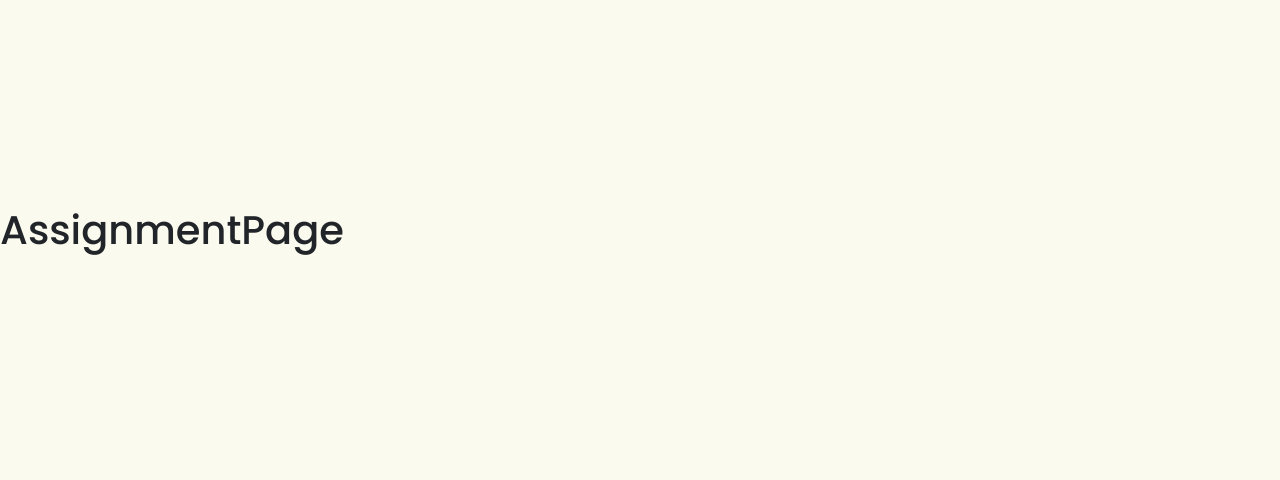
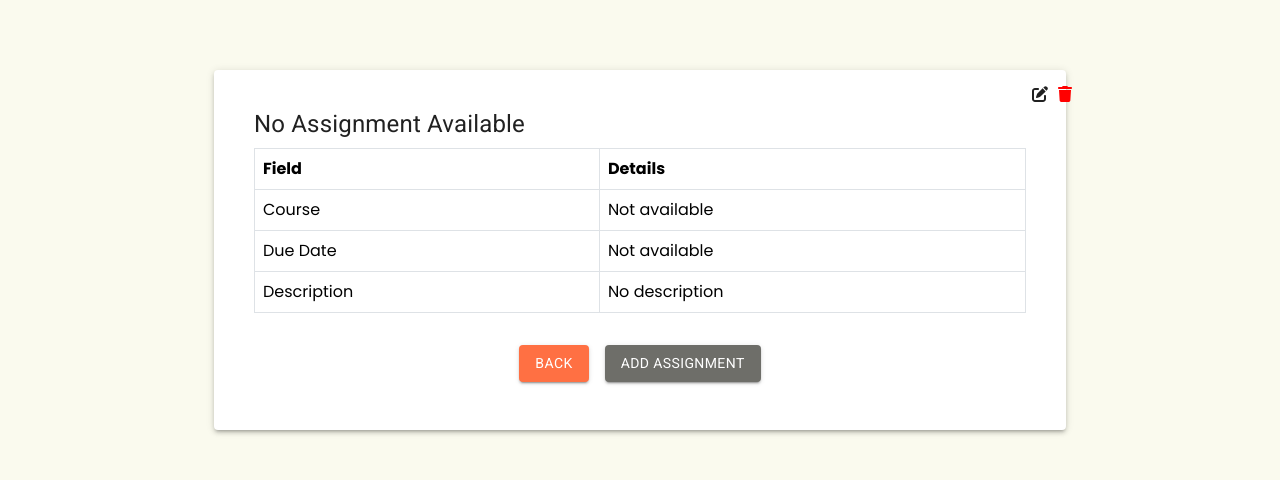
Before and after one commit to ahany42/ElearningPortal, a React (Vite) app in the folder FrontEnd/: page /AssignmentPage in a window 1280 px wide. Shown: the part 155-635 px from the top of the page. Built offline with nearby package versions, Linux system fonts and the light colour scheme; no server answers.

Commit message:
feat: add assignment page with styles and handling functions for add, delete, and edit assignments

```diff
--- a/FrontEnd/package.json
+++ b/FrontEnd/package.json
@@ -18,7 +18,7 @@
     "@fortawesome/free-solid-svg-icons": "^6.6.0",
     "@fortawesome/react-fontawesome": "^0.2.2",
     "@mui/base": "^5.0.0-beta.40",
-    "@mui/icons-material": "^6.0.2",
+    "@mui/icons-material": "^6.1.1",
     "@mui/material": "^6.1.1",
     "@mui/styled-engine-sc": "^6.0.2",
     "@mui/x-date-pickers": "^7.18.0",
--- a/FrontEnd/src/App.jsx
+++ b/FrontEnd/src/App.jsx
@@ -3,7 +3,7 @@ import Login from "./Components/Login/Login.jsx";
 import CoursesPage from "./Components/CoursesPage/CoursesPage.jsx";
 import DeadlinesPage from "./Components/DeadlinesPage/DeadlinesPage.jsx";
 import ForgotPassword from "./Components/ForgotPassword/ForgotPassword.jsx";
-import { v4 } from "uuid";
+import { v4 as uuidv4 } from "uuid";
 import SignUp from "./Components/Signup/Signup.jsx";
 import "./index.css";
 import {
@@ -35,6 +35,7 @@ import AddExam from "./Components/AddExam/AddExam.jsx";
 import ChangePassword from "./Components/ChangePassword/ChangePassword.jsx";
 import Loader from "./Components/Loader/Loader.jsx";
 import AssignmentPage from "./Components/AssignmentPage/AssignmentPage.jsx";
+import ExamPage from "./Components/ExamPage/ExamPage.jsx";
 const pathsWithNoHeaderAndFooter = [
     // "/ForgetPassword",
 ];
@@ -52,7 +53,7 @@ const pathsNotRequireAuthentication = [
     '/SignUp',
 ];
 
-let data = [
+const data = [
   {
     id: "e55d8be9-d517-4fdb-a813-7314410d920f",
     title: "html&css",
@@ -78,6 +79,22 @@ let data = [
     hours: 5,
   },
 ];
+const tasks = [
+  {
+    id: uuidv4(),
+    title: "Assignment 1",
+    course: "React Basics",
+    dueDate: "2024-09-30",
+    description: "This is a React assignment",
+  },
+  {
+    id: uuidv4(),
+    title: "Assignment 2",
+    course: "Node.js",
+    dueDate: "2024-10-05",
+    description: "This is a Node.js assignment",
+  },
+];
 
 export const CurrentUserContext = createContext();
 
@@ -89,6 +106,7 @@ function App() {
     const [ isAuthenticated, setIsAuthenticated ] = useState(!!getCookie('token'));
     const [ currentUser, setCurrentUser ] = useState({});
     const [ activeErrors, setActiveErrors ] = useState([]);
+    const [assignments, setAssignments] = useState(tasks)
     const [ loading, setLoading ] = useState(false);
     const navigate = useNavigate();
     const routes = useLocation();
@@ -220,6 +238,10 @@ function App() {
             return [...prevState, newCourse]
         });
     };
+    const addAssignmentHandler=(newAssignment)=>{
+        setAssignments([...assignments,newAssignment])
+    }
+
 
     const showMessage = (msg, error) => {
         if (msg && (error === true || error === false)) {
@@ -283,11 +305,23 @@ function App() {
                     />
                   }
                 />
-                <Route path="/deadline" element={<DeadlinesPage />} />
+                <Route
+                  path="/deadline"
+                  element={<DeadlinesPage assignments={assignments} />}
+                />
                 <Route path="/CourseDetails/:id" element={<CourseDetails />} />
                 <Route path="/AddExam" element={<AddExam />} />
                 <Route path="/logout" element={<Logout />} />
-                <Route path="/AssignmentPage" element={<AssignmentPage />} />
+                <Route
+                path="/AssignmentPage"
+                  element={
+                    <AssignmentPage
+                    addAssignmentHandler={addAssignmentHandler}
+                    setAssignments
+                    ={setAssignments}/>
+                }
+                />
+                <Route path="/ExamPage" element={<ExamPage />} />
                 <Route
                   path="*"
                   element={
--- a/FrontEnd/src/Components/AssignmentPage/AssignmentPage.jsx
+++ b/FrontEnd/src/Components/AssignmentPage/AssignmentPage.jsx
@@ -1,11 +1,238 @@
-import React from 'react'
+import React, { useState, useEffect } from "react";
+import {
+  Container,
+  Card,
+  CardContent,
+  Typography,
+  Button,
+  Table,
+  TextField,
+} from "@mui/material";
+import "bootstrap/dist/css/bootstrap.min.css";
+import { faEdit, faTrash } from "@fortawesome/free-solid-svg-icons";
+import { FontAwesomeIcon } from "@fortawesome/react-fontawesome";
+import { toast } from "react-toastify";
+import "react-toastify/dist/ReactToastify.css";
+import { useNavigate, useLocation } from "react-router-dom";
 
-const AssignmentPage = () => {
+let messagesList = [];
+const AssignmentPage = ({ addAssignmentHandler, setAssignments }) => {
+  const navigate = useNavigate();
+  const location = useLocation();
+  const [assignment, setAssignment] = useState({
+    title: "",
+    course: "",
+    dueDate: "",
+    description: "",
+  });
+  const [isEditing, setIsEditing] = useState(false);
+  const [editableAssignment, setEditableAssignment] = useState(assignment);
+
+  useEffect(() => {
+    if (location.state?.assignment) {
+      const assignedData = location.state.assignment;
+      setAssignment(assignedData);
+      setEditableAssignment(assignedData);
+    }
+  }, [location.state?.assignment]);
+
+  const showToast = (msg) => {
+    if (!messagesList.includes(msg)) {
+      toast(msg, {
+        autoClose: 1500,
+        hideProgressBar: false,
+        closeOnClick: true,
+        pauseOnHover: true,
+        draggable: true,
+        style: {
+          userSelect: "none",
+          gap: "10px",
+          padding: "20px",
+        },
+        onClose: () => {
+          messagesList = messagesList.filter((m) => m !== msg);
+        },
+      });
+      messagesList = [...messagesList, msg];
+    }
+  };
+
+  const DeleteAssignment = (assignmentID) => {
+    setAssignments((prevState) => {
+      prevState.filter((assignment) => assignment.id !== assignmentID);
+    });
+    showToast("Assignment deleted successfully");
+  };
+
+  const EditAssignment = () => {
+    setAssignments((prevAssignments) =>
+      prevAssignments.map((a) =>
+        a.id === assignment.id ? { ...a, ...editableAssignment } : a
+      )
+    );
+    setIsEditing(false);
+    showToast("Assignment updated successfully");
+  };
+
   return (
-    <div>
-      <h1>AssignmentPage</h1>
-    </div>
+    <Container
+      maxWidth="md"
+      style={{ marginTop: "2rem", position: "relative" }}
+    >
+      <Card elevation={3} style={{ padding: "1.5rem" }}>
+        <CardContent>
+          <Typography variant="h4" gutterBottom>
+            {isEditing ? (
+              <TextField
+                fullWidth
+                variant="outlined"
+                value={editableAssignment.title}
+                onChange={(e) =>
+                  setEditableAssignment({
+                    ...editableAssignment,
+                    title: e.target.value,
+                  })
+                }
+              />
+            ) : (
+              assignment.title || "No Assignment Available"
+            )}
+          </Typography>
+
+          <div
+            className="course-icons admin-icons"
+            style={{ marginBottom: "1rem" }}
+          >
+            {isEditing ? (
+              <>
+                <Button
+                  variant="contained"
+                  style={{ marginRight: "10px", backgroundColor: "#ff7043" }}
+                  onClick={EditAssignment}
+                >
+                  Save
+                </Button>
+                <Button
+                  variant="contained"
+                  style={{ backgroundColor: "#6e6e69" }}
+                  onClick={() => setIsEditing(false)}
+                >
+                  Cancel
+                </Button>
+              </>
+            ) : (
+              <>
+                <FontAwesomeIcon
+                  icon={faEdit}
+                  style={{ cursor: "pointer", marginRight: "10px" }}
+                  onClick={() => setIsEditing(true)}
+                />
+                <FontAwesomeIcon
+                  icon={faTrash}
+                  style={{ color: "red", cursor: "pointer" }}
+                  onClick={() => DeleteAssignment(assignment.id)}
+                />
+              </>
+            )}
+          </div>
+
+          <Table className="table table-bordered">
+            <thead>
+              <tr>
+                <th>Field</th>
+                <th>Details</th>
+              </tr>
+            </thead>
+            <tbody>
+              <tr>
+                <td>Course</td>
+                <td>
+                  {isEditing ? (
+                    <TextField
+                      fullWidth
+                      variant="outlined"
+                      value={editableAssignment.course}
+                      onChange={(e) =>
+                        setEditableAssignment({
+                          ...editableAssignment,
+                          course: e.target.value,
+                        })
+                      }
+                    />
+                  ) : (
+                    assignment.course || "Not available"
+                  )}
+                </td>
+              </tr>
+              <tr>
+                <td>Due Date</td>
+                <td>
+                  {isEditing ? (
+                    <TextField
+                      fullWidth
+                      type="date"
+                      variant="outlined"
+                      value={editableAssignment.dueDate}
+                      onChange={(e) =>
+                        setEditableAssignment({
+                          ...editableAssignment,
+                          dueDate: e.target.value,
+                        })
+                      }
+                    />
+                  ) : (
+                    assignment.dueDate || "Not available"
+                  )}
+                </td>
+              </tr>
+              <tr>
+                <td>Description</td>
+                <td>
+                  {isEditing ? (
+                    <TextField
+                      fullWidth
+                      variant="outlined"
+                      value={editableAssignment.description}
+                      onChange={(e) =>
+                        setEditableAssignment({
+                          ...editableAssignment,
+                          description: e.target.value,
+                        })
+                      }
+                    />
+                  ) : (
+                    assignment.description || "No description"
+                  )}
+                </td>
+              </tr>
+            </tbody>
+          </Table>
+
+          {!isEditing && (
+            <div style={{ marginTop: "2rem", textAlign: "center" }}>
+              <Button
+                variant="contained"
+                onClick={() => navigate(-1)}
+                style={{ marginRight: "1rem", backgroundColor: "#ff7043" }}
+              >
+                Back
+              </Button>
+              <Button
+                variant="contained"
+                onClick={() => {
+                  addAssignmentHandler();
+                  navigate("/deadline");
+                }}
+                style={{ backgroundColor: "#6e6e69" }}
+              >
+                Add Assignment
+              </Button>
+            </div>
+          )}
+        </CardContent>
+      </Card>
+    </Container>
   );
-}
+};
 
-export default AssignmentPage
+export default AssignmentPage;
--- a/FrontEnd/src/Components/DeadlinesPage/DeadlinesPage.jsx
+++ b/FrontEnd/src/Components/DeadlinesPage/DeadlinesPage.jsx
@@ -1,16 +1,18 @@
 import React, { useState } from "react";
-
 import Table from "react-bootstrap/Table";
 import "bootstrap/dist/css/bootstrap.min.css";
 import "./Deadlinespage.css";
 import { useNavigate } from "react-router";
+import { v4 as uuidv4 } from "uuid";
 
-const DeadlinesPage = () => {
+const DeadlinesPage = ({ assignments }) => {
   const [activeTab, setActiveTab] = useState("assignments");
   const handleTabClick = (tab) => {
     setActiveTab(tab);
   };
+
   const navigate = useNavigate();
+
   return (
     <div className="deadlines-container">
       <div className="button-group">
@@ -38,8 +40,6 @@ const DeadlinesPage = () => {
           </label>
         </div>
       </div>
-
-      {/* Table to display either assignments or exams */}
       <Table striped bordered hover className="deadlines-table">
         <thead>
           <tr>
@@ -47,41 +47,39 @@ const DeadlinesPage = () => {
             <th>Title</th>
             <th>Course</th>
             <th>Date</th>
-            <th>Assignments/Exams View</th>
+            <th>View Details</th>
           </tr>
         </thead>
         <tbody>
           {activeTab === "assignments" ? (
-            <>
-              <tr>
-                <td>1</td>
-                <td>Assignment 1</td>
-                <td>React Basics</td>
-                <td>2024-09-30</td>
+            assignments && assignments.length > 0 ? (
+              assignments.map((assignment, index) => (
+                <tr key={uuidv4()}>
+                  <td>{index + 1}</td>
+                  <td>{assignment.title}</td>
+                  <td>{assignment.course}</td>
+                  <td>{assignment.dueDate}</td>
                   <td>
                     <button
                       className="view-btn"
-                    onClick={() => navigate("/AssignmentPage")}
+                      onClick={() =>
+                        navigate("/AssignmentPage", {
+                          state: { assignment },
+                        })
+                      }
                     >
                       View
                     </button>
                   </td>
                 </tr>
+              ))
+            ) : (
               <tr>
-                <td>2</td>
-                <td>Assignment 2</td>
-                <td>Node.js</td>
-                <td>2024-10-05</td>
-                <td>
-                  <button
-                    className="view-btn"
-                    onClick={() => navigate("/AssignmentPage")}
-                  >
-                    View
-                  </button>
+                <td colSpan="5" style={{ textAlign: "center" }}>
+                  No Assignments Available
                 </td>
               </tr>
-            </>
+            )
           ) : (
             <>
               <tr>
@@ -90,7 +88,12 @@ const DeadlinesPage = () => {
                 <td>React Advanced</td>
                 <td>2024-10-20</td>
                 <td>
-                  <button className="view-btn">View</button>
+                  <button
+                    className="view-btn"
+                    onClick={() => navigate("/ExamPage")}
+                  >
+                    View
+                  </button>
                 </td>
               </tr>
               <tr>
@@ -99,7 +102,12 @@ const DeadlinesPage = () => {
                 <td>Node.js</td>
                 <td>2024-11-15</td>
                 <td>
-                  <button className="view-btn">View</button>
+                  <button
+                    className="view-btn"
+                    onClick={() => navigate("/ExamPage")}
+                  >
+                    View
+                  </button>
                 </td>
               </tr>
             </>
--- /dev/null
+++ b/FrontEnd/src/Components/ExamPage/ExamPage.jsx
@@ -0,0 +1,11 @@
+import React from 'react'
+
+const ExamPage = () => {
+  return (
+    <div>
+      <h1>ExamPage</h1>
+    </div>
+  );
+}
+
+export default ExamPage
```
Also changed, not shown: FrontEnd/src/Components/AssignmentPage/AssignmentPage.css (+9 -0 lines), FrontEnd/src/Components/ExamPage/ExamPage.css (added), 1 other file (tests, documents, lock files or other folders). Lines whose indentation alone changed are shown as unchanged.
